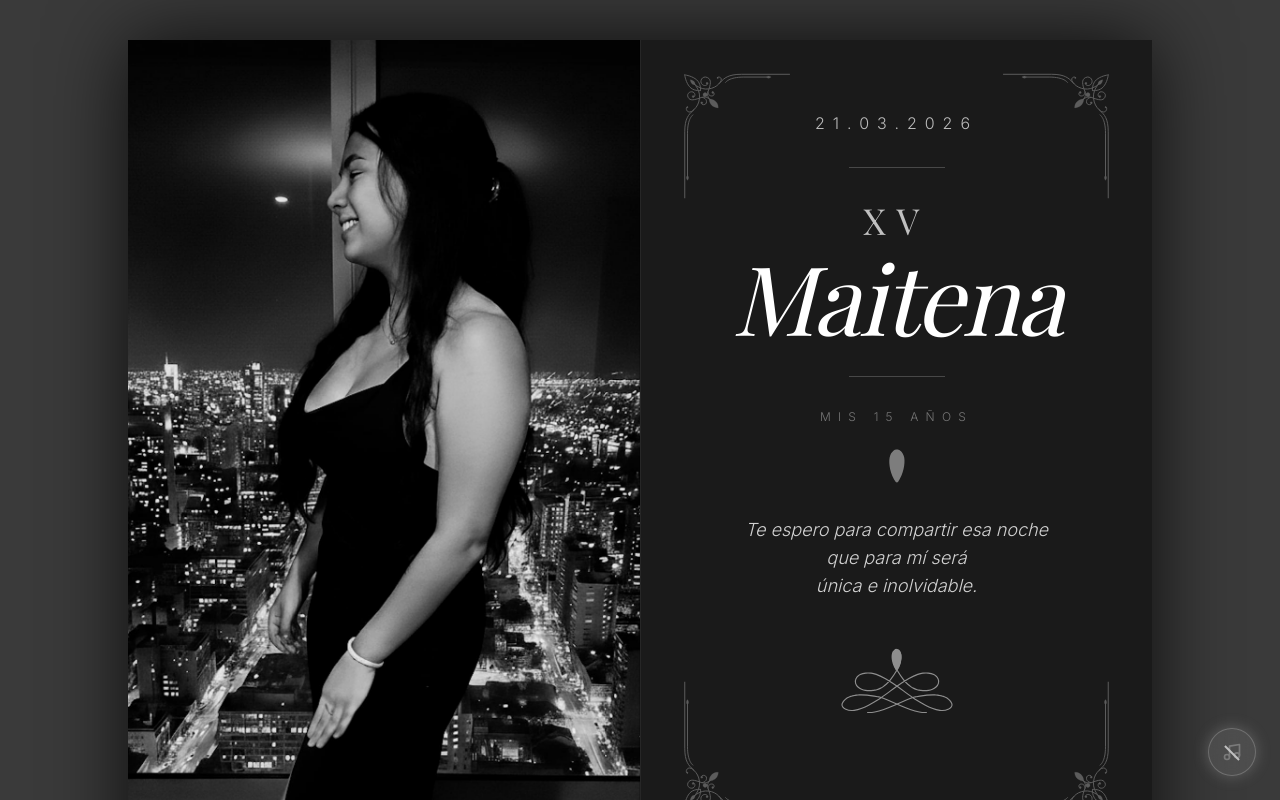
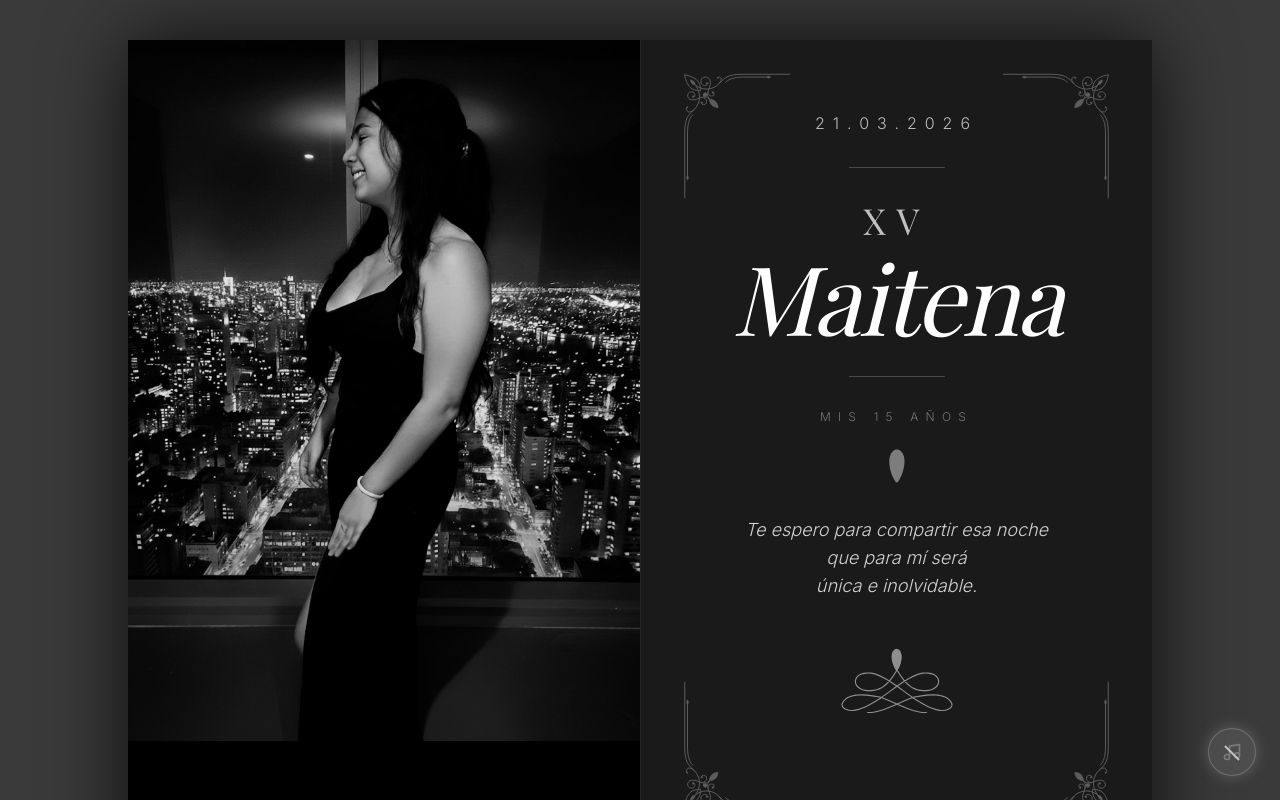
Before and after one commit to jmzacarias/invitacion-xv-maitena, a Next.js app: page /i/1 in a window 1280 px wide. Both pictures are taken after a click on the button "CON MÚSICA". Shown: the top 800 px of the page. Built offline with nearby package versions, Linux system fonts and the light colour scheme; no server answers; a web font is replaced by a local one.

Commit message:
actualizacion foto

```diff
--- a/components/Hero.js
+++ b/components/Hero.js
@@ -9,24 +9,30 @@ export default function Hero({ event }) {
     offset: ["start start", "end start"],
   });
 
-  const yImage = useTransform(scrollYProgress, [0, 1], ["0%", "20%"]);
+  // Mantenemos el efecto de movimiento suave
+  const yImage = useTransform(scrollYProgress, [0, 1], ["0%", "15%"]);
   const opacity = useTransform(scrollYProgress, [0, 0.8], [1, 0]);
-
 
   return (
     <section
       ref={containerRef}
-      className="relative h-screen w-full overflow-hidden z-0 bg-black"
+      className="relative h-screen w-full overflow-hidden z-0 bg-black flex items-start justify-center"
     >
       <motion.div
         style={{ y: yImage, opacity: opacity }}
-        className="absolute inset-0 h-[120%] w-full"
+        className="relative w-full h-full"
       >
         <img
           src="/hero.jpg"
           alt="Maitena"
-          className="w-full h-full object-cover"
+          // w-full asegura el ancho total
+          // object-contain evita que se recorte cualquier parte de la foto vertical
+          // object-top la pega al borde superior para que luzca mejor en el inicio
+          className="w-full h-full object-contain object-top"
         />
+
+        {/* Overlay opcional por si necesitas que el texto sobre la foto se lea mejor */}
+        <div className="absolute inset-0 bg-gradient-to-b from-transparent via-transparent to-black/60" />
       </motion.div>
     </section>
   );
```
